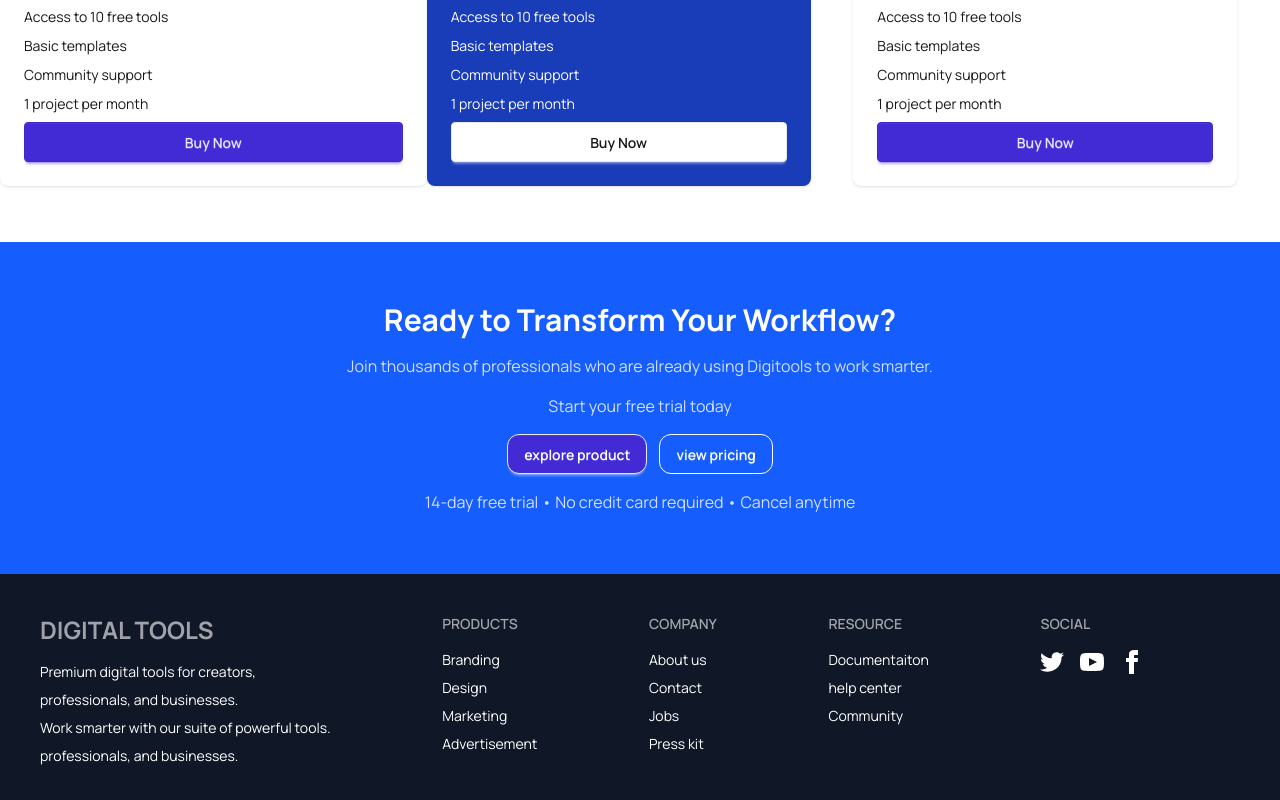
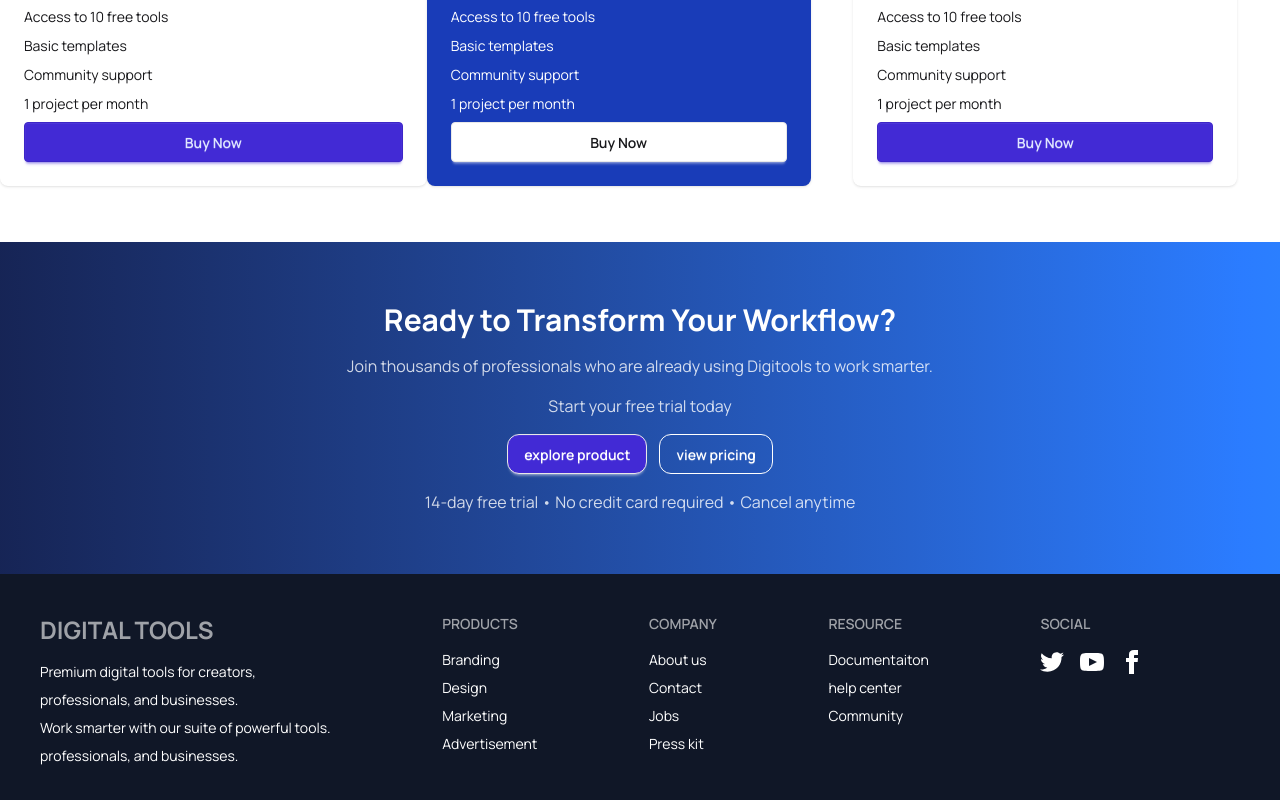
Before and after one commit to mdmahedi-Tech/B-13-A6-React-01, a React (Vite) app: page / in a window 1280 px wide. Shown: the part 3688-4488 px from the top of the page. Built offline with nearby package versions, Linux system fonts and the light colour scheme.

Commit message:
readme file is upload

```diff
--- a/src/Components/Home/WorkFlow.jsx
+++ b/src/Components/Home/WorkFlow.jsx
@@ -2,7 +2,7 @@ import React from 'react';
 
 const WorkFlow = () => {
     return (
-        <div className='text-center bg-blue-600 py-15  text-white
+        <div className='text-center bg-gradient-to-r from-blue-950 to-blue-500 py-15  text-white
         space-y-4 mt-14'>
             <h1 className='text-3xl font-bold'>Ready to Transform Your Workflow?</h1>
             <p className='opacity-80'>Join thousands of professionals who are already using Digitools to work smarter.</p>
```
